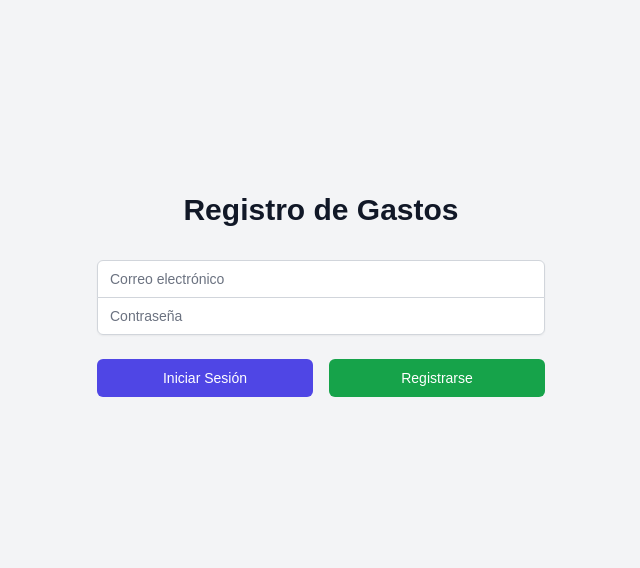
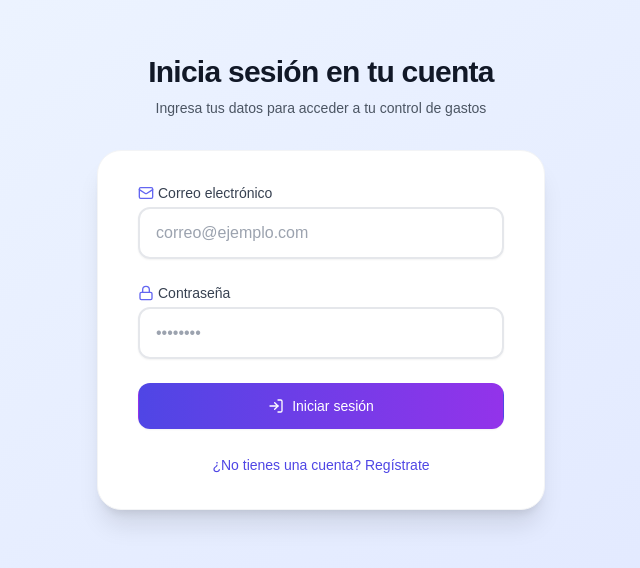
Before and after one commit to JuampaBiron/registro-de-gastos-forms, a Next.js app: page / in a window 1280 px wide. Shown: the part 118-686 px from the top of the page, without its empty margins (319-959 px from the left). Built offline with nearby package versions, Linux system fonts and the light colour scheme; no server answers.

Commit message:
added calendar

```diff
--- a/components/Auth.tsx
+++ b/components/Auth.tsx
@@ -4,115 +4,193 @@
 import { useState } from 'react'
 import { createBrowserClient } from '@supabase/ssr'
 import { AuthError } from '@supabase/supabase-js'
-
+import { Mail, Lock, LogIn, UserPlus, Loader2 } from 'lucide-react'
 
 export default function Auth() {
   const [email, setEmail] = useState('')
   const [password, setPassword] = useState('')
   const [loading, setLoading] = useState(false)
   const [message, setMessage] = useState('')
+  const [messageType, setMessageType] = useState<'success' | 'error'>('success')
+  const [authMode, setAuthMode] = useState<'login' | 'signup'>('login')
+
   const supabase = createBrowserClient(
     process.env.NEXT_PUBLIC_SUPABASE_URL!,
     process.env.NEXT_PUBLIC_SUPABASE_ANON_KEY!
   )
 
-  const handleLogin = async (e: React.FormEvent) => {
+  const handleAuth = async (e: React.FormEvent) => {
     e.preventDefault()
+    if (!email || !password) {
+      setMessage('Por favor ingresa email y contraseña')
+      setMessageType('error')
+      return
+    }
+
     setLoading(true)
+    setMessage('')
+
     try {
+      if (authMode === 'login') {
         const { error } = await supabase.auth.signInWithPassword({
           email,
           password,
         })
         if (error) throw error
-      setMessage('¡Inicio de sesión exitoso!')
+        setMessageType('success')
+        setMessage('¡Iniciando sesión!')
+      } else {
+        const { error } = await supabase.auth.signUp({
+          email,
+          password,
+        })
+        if (error) throw error
+        setMessageType('success')
+        setMessage('¡Revisa tu correo electrónico para confirmar tu cuenta!')
+      }
     } catch (error: unknown) {
+      setMessageType('error')
       if (error instanceof AuthError) {
+        // Manejar mensajes de error en español
+        if (error.message.includes('Invalid login credentials')) {
+          setMessage('Credenciales inválidas. Verifica tu email y contraseña.')
+        } else if (error.message.includes('Email not confirmed')) {
+          setMessage('Email no confirmado. Por favor revisa tu correo.')
+        } else if (error.message.includes('Password should be at least')) {
+          setMessage('La contraseña debe tener al menos 6 caracteres.')
+        } else {
           setMessage(error.message)
+        }
       } else {
-        setMessage('Ha ocurrido un error')
+        setMessage('Ha ocurrido un error inesperado')
       }
     } finally {
       setLoading(false)
     }
   }
 
-  const handleSignUp = async (e: React.FormEvent) => {
-    e.preventDefault()
-    setLoading(true)
-    try {
-      const { error } = await supabase.auth.signUp({
-        email,
-        password,
-      })
-      if (error) throw error
-      setMessage('¡Revisa tu correo electrónico para confirmar tu cuenta!')
-    } catch (error: unknown) {
-      if (error instanceof AuthError) {
-        setMessage(error.message)
-      } else {
-        setMessage('Ha ocurrido un error')
-      }
-    } finally {
-      setLoading(false)
-    }
+  const toggleAuthMode = () => {
+    setAuthMode(authMode === 'login' ? 'signup' : 'login')
+    setMessage('')
   }
 
   return (
-    <div className="min-h-screen flex items-center justify-center bg-gray-100 py-12 px-4 sm:px-6 lg:px-8">
-      <div className="max-w-md w-full space-y-8">
+    <div className="min-h-screen bg-gradient-to-br from-blue-50 to-indigo-100 flex flex-col justify-center py-12 sm:px-6 lg:px-8">
+      <div className="sm:mx-auto sm:w-full sm:max-w-md">
+        <div className="text-center">
+          <h2 className="text-3xl font-extrabold text-gray-900 tracking-tight">
+            {authMode === 'login' ? 'Inicia sesión en tu cuenta' : 'Crea una nueva cuenta'}
+          </h2>
+          <p className="mt-2 text-sm text-gray-600">
+            {authMode === 'login'
+              ? 'Ingresa tus datos para acceder a tu control de gastos'
+              : 'Regístrate para comenzar a controlar tus gastos'}
+          </p>
+        </div>
+
+        <div className="mt-8 sm:mx-auto sm:w-full sm:max-w-md">
+          <div className="bg-white py-8 px-4 shadow-xl sm:rounded-3xl sm:px-10 border border-gray-100">
+            <form className="space-y-6" onSubmit={handleAuth}>
+              {/* Campo de correo electrónico */}
               <div>
-          <h2 className="mt-6 text-center text-3xl font-extrabold text-gray-900">
-            Registro de Gastos
-          </h2>
-        </div>
-        <form className="mt-8 space-y-6">
-          <div className="rounded-md shadow-sm -space-y-px">
-            <div>
+                <label htmlFor="email" className="block text-sm font-medium text-gray-700 mb-1 flex items-center">
+                  <Mail className="h-4 w-4 mr-1 text-indigo-500" />
+                  Correo electrónico
+                </label>
+                <div className="mt-1 relative rounded-xl shadow-sm">
                   <input
+                    id="email"
+                    name="email"
                     type="email"
+                    autoComplete="email"
                     required
                     value={email}
                     onChange={(e) => setEmail(e.target.value)}
-                className="appearance-none rounded-none relative block w-full px-3 py-2 border border-gray-300 placeholder-gray-500 text-gray-900 rounded-t-md focus:outline-none focus:ring-indigo-500 focus:border-indigo-500 focus:z-10 sm:text-sm"
-                placeholder="Correo electrónico"
-              />
-            </div>
-            <div>
-              <input
-                type="password"
-                required
-                value={password}
-                onChange={(e) => setPassword(e.target.value)}
-                className="appearance-none rounded-none relative block w-full px-3 py-2 border border-gray-300 placeholder-gray-500 text-gray-900 rounded-b-md focus:outline-none focus:ring-indigo-500 focus:border-indigo-500 focus:z-10 sm:text-sm"
-                placeholder="Contraseña"
+                    className="appearance-none block w-full px-4 py-3 rounded-xl border-2 border-gray-200 placeholder-gray-400 focus:outline-none focus:ring-indigo-500 focus:border-indigo-500 transition-colors"
+                    placeholder="correo@ejemplo.com"
                   />
                 </div>
               </div>
 
-          <div className="flex gap-4">
+              {/* Campo de contraseña */}
+              <div>
+                <label htmlFor="password" className="block text-sm font-medium text-gray-700 mb-1 flex items-center">
+                  <Lock className="h-4 w-4 mr-1 text-indigo-500" />
+                  Contraseña
+                </label>
+                <div className="mt-1 relative rounded-xl shadow-sm">
+                  <input
+                    id="password"
+                    name="password"
+                    type="password"
+                    autoComplete={authMode === 'login' ? 'current-password' : 'new-password'}
+                    required
+                    value={password}
+                    onChange={(e) => setPassword(e.target.value)}
+                    className="appearance-none block w-full px-4 py-3 rounded-xl border-2 border-gray-200 placeholder-gray-400 focus:outline-none focus:ring-indigo-500 focus:border-indigo-500 transition-colors"
+                    placeholder={authMode === 'login' ? '••••••••' : 'Crea tu contraseña'}
+                  />
+                </div>
+              </div>
+
+              {/* Botón de acción principal */}
+              <div>
                 <button
-              onClick={handleLogin}
+                  type="submit"
                   disabled={loading}
-              className="group relative w-full flex justify-center py-2 px-4 border border-transparent text-sm font-medium rounded-md text-white bg-indigo-600 hover:bg-indigo-700 focus:outline-none focus:ring-2 focus:ring-offset-2 focus:ring-indigo-500"
+                  className="w-full flex justify-center items-center px-4 py-3 border border-transparent rounded-xl shadow-sm text-sm font-medium text-white bg-gradient-to-r from-indigo-600 to-purple-600 hover:from-indigo-700 hover:to-purple-700 focus:outline-none focus:ring-2 focus:ring-offset-2 focus:ring-indigo-500 transition-all disabled:opacity-70 disabled:cursor-not-allowed"
                 >
-              Iniciar Sesión
-            </button>
-            <button
-              onClick={handleSignUp}
-              disabled={loading}
-              className="group relative w-full flex justify-center py-2 px-4 border border-transparent text-sm font-medium rounded-md text-white bg-green-600 hover:bg-green-700 focus:outline-none focus:ring-2 focus:ring-offset-2 focus:ring-green-500"
-            >
-              Registrarse
+                  {loading ? (
+                    <>
+                      <Loader2 className="animate-spin -ml-1 mr-2 h-4 w-4" />
+                      {authMode === 'login' ? 'Iniciando sesión...' : 'Registrando...'}
+                    </>
+                  ) : (
+                    <>
+                      {authMode === 'login' ? (
+                        <>
+                          <LogIn className="w-4 h-4 mr-2" />
+                          Iniciar sesión
+                        </>
+                      ) : (
+                        <>
+                          <UserPlus className="w-4 h-4 mr-2" />
+                          Crear cuenta
+                        </>
+                      )}
+                    </>
+                  )}
                 </button>
               </div>
             </form>
 
+            {/* Mensaje de éxito o error */}
             {message && (
-          <div className="mt-4 text-center text-sm text-gray-600">
+              <div
+                className={`mt-6 p-4 rounded-xl shadow-sm border-l-4 transition-all duration-300 ease-in-out ${
+                  messageType === 'error'
+                    ? 'bg-red-50 text-red-700 border-red-500'
+                    : 'bg-green-50 text-green-700 border-green-500'
+                }`}
+              >
                 {message}
               </div>
             )}
+
+            {/* Toggle entre login y signup */}
+            <div className="mt-6 text-center">
+              <button
+                type="button"
+                onClick={toggleAuthMode}
+                className="text-sm font-medium text-indigo-600 hover:text-indigo-500 focus:outline-none focus:underline transition duration-150 ease-in-out"
+              >
+                {authMode === 'login'
+                  ? '¿No tienes una cuenta? Regístrate'
+                  : '¿Ya tienes una cuenta? Inicia sesión'}
+              </button>
+            </div>
+          </div>
+        </div>
       </div>
     </div>
   )
--- a/components/AuthWrapper.tsx
+++ b/components/AuthWrapper.tsx
@@ -1,3 +1,4 @@
+// components/AuthWrapper.tsx
 'use client'
 
 import { useEffect, useState } from 'react'
@@ -5,11 +6,9 @@ import { createBrowserClient } from '@supabase/ssr'
 import { User } from '@supabase/supabase-js'
 import Auth from './Auth'
 import ExpenseForm from './ExpenseForm'
+import { FadeLoader } from 'react-spinners'
 
-// Logs temporales para depuraciónwd
-console.log('SUPABASE_URL:', process.env.NEXT_PUBLIC_SUPABASE_URL)
-console.log('SUPABASE_KEY:', process.env.NEXT_PUBLIC_SUPABASE_ANON_KEY?.slice(0, 5) + '...') // Solo mostramos los primeros 5 caracteres por seguridad
-
+// Verificamos que las variables de entorno estén presentes
 if (!process.env.NEXT_PUBLIC_SUPABASE_URL) {
   throw new Error('Missing env.NEXT_PUBLIC_SUPABASE_URL')
 }
@@ -19,6 +18,8 @@ if (!process.env.NEXT_PUBLIC_SUPABASE_ANON_KEY) {
 
 export default function AuthWrapper() {
   const [user, setUser] = useState<User | null>(null)
+  const [loading, setLoading] = useState(true)
+
   const supabase = createBrowserClient(
     process.env.NEXT_PUBLIC_SUPABASE_URL!,
     process.env.NEXT_PUBLIC_SUPABASE_ANON_KEY!
@@ -28,19 +29,37 @@ export default function AuthWrapper() {
     const supabaseAuth = supabase.auth
 
     const getUser = async () => {
-      const { data: { user } } = await supabaseAuth.getUser()
-      console.log('Current user:', user ? 'Authenticated' : 'Not authenticated')
-      setUser(user)
+      try {
+        setLoading(true)
+        const { data: { user } } = await supabaseAuth.getUser()
+        setUser(user)
+      } catch (error) {
+        console.error('Error checking auth state:', error)
+      } finally {
+        setLoading(false)
+      }
     }
+
     getUser()
 
     const { data: { subscription } } = supabaseAuth.onAuthStateChange((_event, session) => {
-      console.log('Auth state changed:', session ? 'Authenticated' : 'Not authenticated')
       setUser(session?.user || null)
     })
 
     return () => subscription.unsubscribe()
   }, [supabase.auth])
 
+  // Estado de carga mientras verificamos la autenticación
+  if (loading) {
+    return (
+      <div className="min-h-screen flex items-center justify-center bg-gradient-to-br from-blue-50 to-indigo-100">
+        <div className="text-center">
+          <FadeLoader color="#4f46e5" />
+          <p className="mt-4 text-gray-600">Cargando tu perfil...</p>
+        </div>
+      </div>
+    )
+  }
+
   return user ? <ExpenseForm /> : <Auth />
 }
--- a/package.json
+++ b/package.json
@@ -15,6 +15,7 @@
     "next": "15.1.7",
     "react": "^19.0.0",
     "react-dom": "^19.0.0",
+    "react-spinners": "^0.15.0",
     "recharts": "^2.15.1"
   },
   "devDependencies": {
```
Also changed, not shown: components/ExpenseForm.tsx (+66 -12 lines), 1 other file (tests, documents, lock files or other folders). Lines whose indentation alone changed are shown as unchanged.
